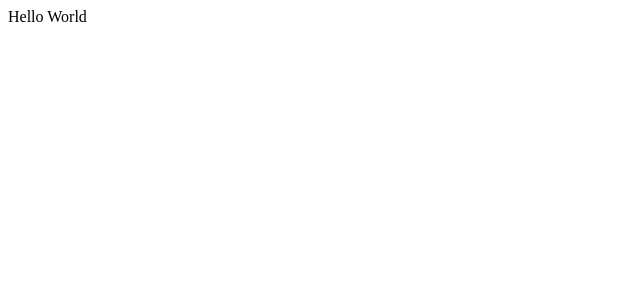
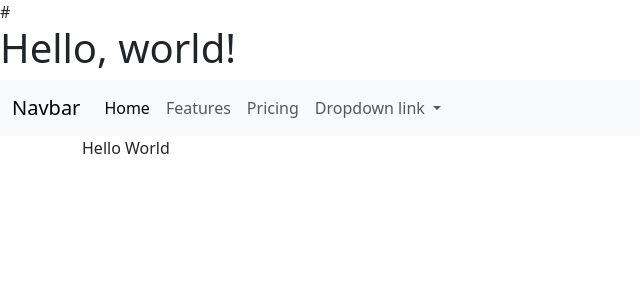
Before and after one commit to joanna-j-rios/CSCI3340_webApp_practice, a Django app: page / in a window 1280 px wide. Before the commit the part shown is almost empty. Shown: the top 300 px of the page, without its empty margins (0-640 px from the left). Run offline with Django 5.2, Linux system fonts and the light colour scheme.

Commit message:
added navbar with bootstrap

```diff
--- /dev/null
+++ b/contactapp/templates/base.html
@@ -0,0 +1,16 @@
+<!doctype html>
+<html lang="en">
+  <head>
+    <meta charset="utf-8">
+    <meta name="viewport" content="width=device-width, initial-scale=1">
+    <title>Bootstrap demo</title>
+    <link href="https://cdn.jsdelivr.net/npm/bootstrap@5.3.7/dist/css/bootstrap.min.css" rel="stylesheet" integrity="sha384-LN+7fdVzj6u52u30Kp6M/trliBMCMKTyK833zpbD+pXdCLuTusPj697FH4R/5mcr" crossorigin="anonymous">
+  </head>
+  <body>
+    #<h1>Hello, world!</h1>
+    {% include 'navbar.html' %}
+    <div class = "container">
+    {% block content %}
+    {% endblock %}
+  </body>
+</html>
--- a/contactapp/templates/home.html
+++ b/contactapp/templates/home.html
@@ -1 +1,8 @@
+{% extends 'base.html' %}
+{% block content %}
+
+
+
 <hl> Hello World <hl>
+
+{% endblock %}
--- /dev/null
+++ b/contactapp/templates/navbar.html
@@ -0,0 +1,31 @@
+<nav class="navbar navbar-expand-lg bg-light">
+  <div class="container-fluid">
+    <a class="navbar-brand" href="#">Navbar</a>
+    <button class="navbar-toggler" type="button" data-bs-toggle="collapse" data-bs-target="#navbarNavDropdown" aria-controls="navbarNavDropdown" aria-expanded="false" aria-label="Toggle navigation">
+      <span class="navbar-toggler-icon"></span>
+    </button>
+    <div class="collapse navbar-collapse" id="navbarNavDropdown">
+      <ul class="navbar-nav">
+        <li class="nav-item">
+          <a class="nav-link active" aria-current="page" href="#">Home</a>
+        </li>
+        <li class="nav-item">
+          <a class="nav-link" href="#">Features</a>
+        </li>
+        <li class="nav-item">
+          <a class="nav-link" href="#">Pricing</a>
+        </li>
+        <li class="nav-item dropdown">
+          <a class="nav-link dropdown-toggle" href="#" role="button" data-bs-toggle="dropdown" aria-expanded="false">
+            Dropdown link
+          </a>
+          <ul class="dropdown-menu">
+            <li><a class="dropdown-item" href="#">Action</a></li>
+            <li><a class="dropdown-item" href="#">Another action</a></li>
+            <li><a class="dropdown-item" href="#">Something else here</a></li>
+          </ul>
+        </li>
+      </ul>
+    </div>
+  </div>
+</nav>
```
